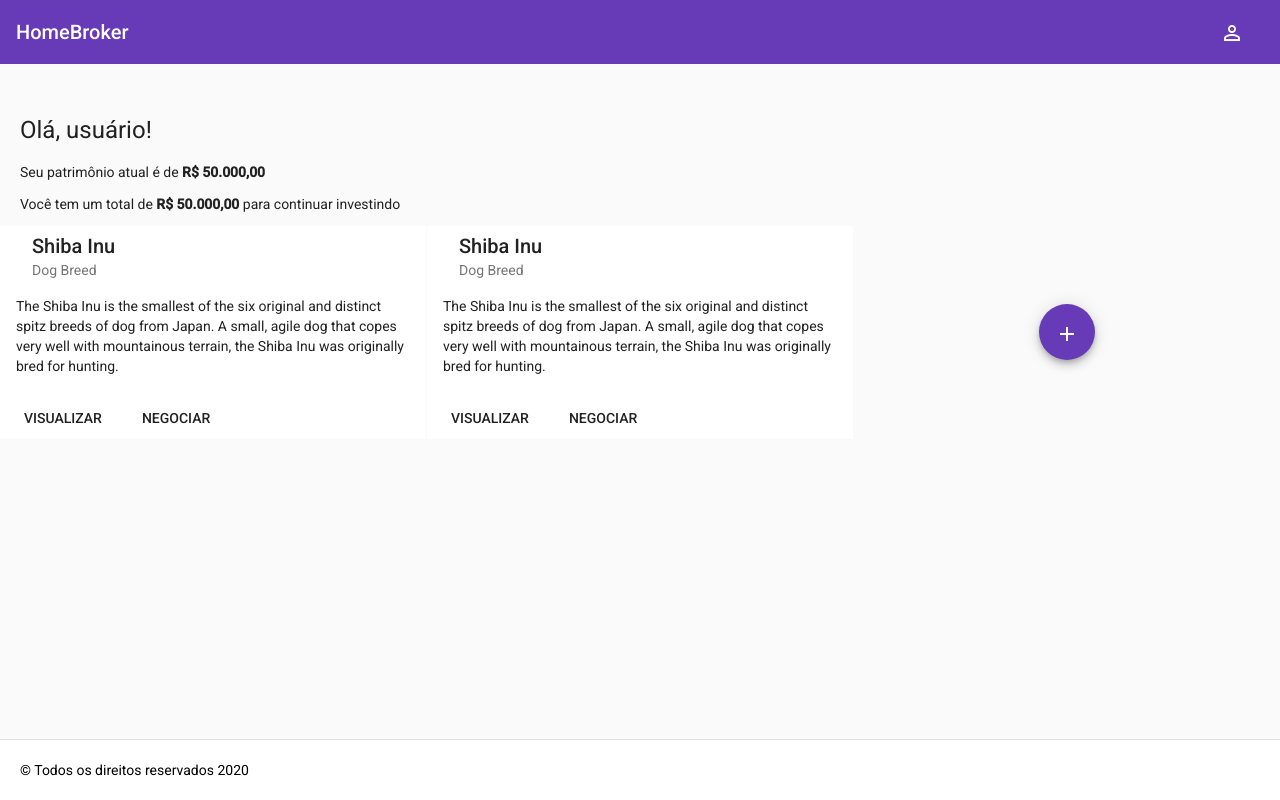
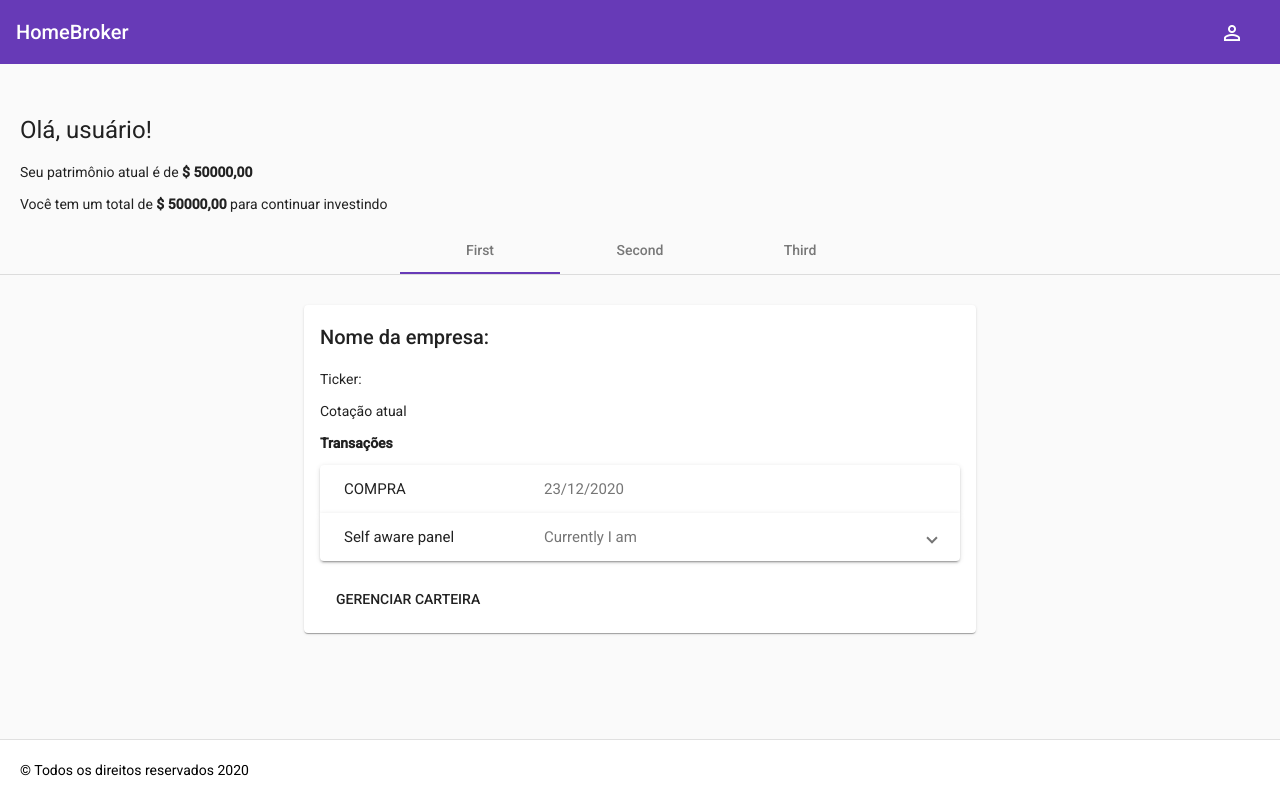
Before and after one commit to renanzulian/web-homebroker, an Angular app: page /wallet in a window 1280 px wide. Built offline with nearby package versions, Linux system fonts and the light colour scheme.

Commit message:
Visualização da carteira de investimentos

```diff
--- a/src/app/layouts/default/default.module.ts
+++ b/src/app/layouts/default/default.module.ts
@@ -20,6 +20,7 @@ import { ToBuyStonksComponent } from 'src/app/modules/wallet/to-buy-stonks/to-bu
 import { FormsModule, ReactiveFormsModule } from '@angular/forms';
 import { BrowserAnimationsModule } from '@angular/platform-browser/animations';
 import { MatStepperModule } from '@angular/material/stepper';
+import { MatExpansionModule } from '@angular/material/expansion';
 import { HttpClientModule } from '@angular/common/http';
 
 @NgModule({
@@ -49,6 +50,7 @@ import { HttpClientModule } from '@angular/common/http';
     MatStepperModule,
     MatTableModule,
     HttpClientModule,
+    MatExpansionModule,
   ],
 })
 export class DefaultModule {}
--- a/src/app/modules/wallet/wallet.component.css
+++ b/src/app/modules/wallet/wallet.component.css
@@ -2,6 +2,10 @@
     padding: 50px 20px 0px 20px;
 }
 
-.stonk {
-    width: 450px;
+
+
+mat-card {
+    width: 50%;
+    padding: 20px auto;
+    margin: 30px auto;
 }
--- a/src/app/modules/wallet/wallet.component.html
+++ b/src/app/modules/wallet/wallet.component.html
@@ -1,50 +1,39 @@
 <div class="resume">
-    <h1>Olá, usuário!</h1>
-    <p>Seu patrimônio atual é de <strong>R$ 50.000,00</strong></p>
-    <p>Você tem um total de <strong>R$ 50.000,00</strong> para continuar investindo</p>
+  <h1>Olá, usuário!</h1>
+  <p>Seu patrimônio atual é de <strong>$ 50000,00</strong></p>
+  <p>
+    Você tem um total de <strong>$ 50000,00</strong> para continuar investindo
+  </p>
 </div>
-<mat-grid-list cols="3" rowHeight="2:1">
-    <mat-grid-tile>
-        <mat-card class="stonk">
-        <mat-card-header>
-          <mat-card-title>Shiba Inu</mat-card-title>
-          <mat-card-subtitle>Dog Breed</mat-card-subtitle>
-        </mat-card-header>
-        <mat-card-content>
-          <p>
-            The Shiba Inu is the smallest of the six original and distinct spitz breeds of dog from
-            Japan. A small, agile dog that copes very well with mountainous terrain, the Shiba Inu
-            was originally bred for hunting.
-          </p>
-        </mat-card-content>
-        <mat-card-actions>
-          <button mat-button>VISUALIZAR</button>
-          <button mat-button>NEGOCIAR</button>
-        </mat-card-actions>
-      </mat-card>
-    </mat-grid-tile>
-    <mat-grid-tile>
-        <mat-card class="stonk">
-        <mat-card-header>
-          <mat-card-title>Shiba Inu</mat-card-title>
-          <mat-card-subtitle>Dog Breed</mat-card-subtitle>
-        </mat-card-header>
-        <mat-card-content>
-          <p>
-            The Shiba Inu is the smallest of the six original and distinct spitz breeds of dog from
-            Japan. A small, agile dog that copes very well with mountainous terrain, the Shiba Inu
-            was originally bred for hunting.
-          </p>
-        </mat-card-content>
-        <mat-card-actions>
-          <button mat-button>VISUALIZAR</button>
-          <button mat-button>NEGOCIAR</button>
-        </mat-card-actions>
-      </mat-card>
-    </mat-grid-tile>
-    <mat-grid-tile>
-      <button mat-fab color="primary">
-        <mat-icon>add</mat-icon>
-      </button>
-    </mat-grid-tile>
-  </mat-grid-list>
+<mat-tab-group mat-align-tabs="center">
+  <mat-tab label="First">
+    <mat-card>
+      <h2>Nome da empresa:</h2>
+      <p>Ticker:</p>
+      <p>Cotação atual</p>
+      <p><strong>Transações</strong></p>
+      <mat-accordion>
+        <mat-expansion-panel hideToggle>
+          <mat-expansion-panel-header>
+            <mat-panel-title> COMPRA </mat-panel-title>
+            <mat-panel-description> 23/12/2020 </mat-panel-description>
+          </mat-expansion-panel-header>
+          <p>Quantidade: 15</p>
+          <p>Valor: $156.00</p>
+        </mat-expansion-panel>
+        <mat-expansion-panel>
+          <mat-expansion-panel-header>
+            <mat-panel-title> Self aware panel </mat-panel-title>
+            <mat-panel-description> Currently I am </mat-panel-description>
+          </mat-expansion-panel-header>
+          <p>I'm visible because I am open</p>
+        </mat-expansion-panel>
+      </mat-accordion>
+        <div style="padding-top: 20px;">
+          <button mat-button>GERENCIAR CARTEIRA</button>
+      </div>
+    </mat-card>
+  </mat-tab>
+  <mat-tab label="Second">Content 2</mat-tab>
+  <mat-tab label="Third">Content 3</mat-tab>
+</mat-tab-group>
--- a/src/app/modules/wallet/wallet.component.ts
+++ b/src/app/modules/wallet/wallet.component.ts
@@ -6,6 +6,7 @@ import { Component, OnInit } from '@angular/core';
   styleUrls: ['./wallet.component.css'],
 })
 export class WalletComponent implements OnInit {
+
   constructor() {}
 
   ngOnInit(): void {}
```
